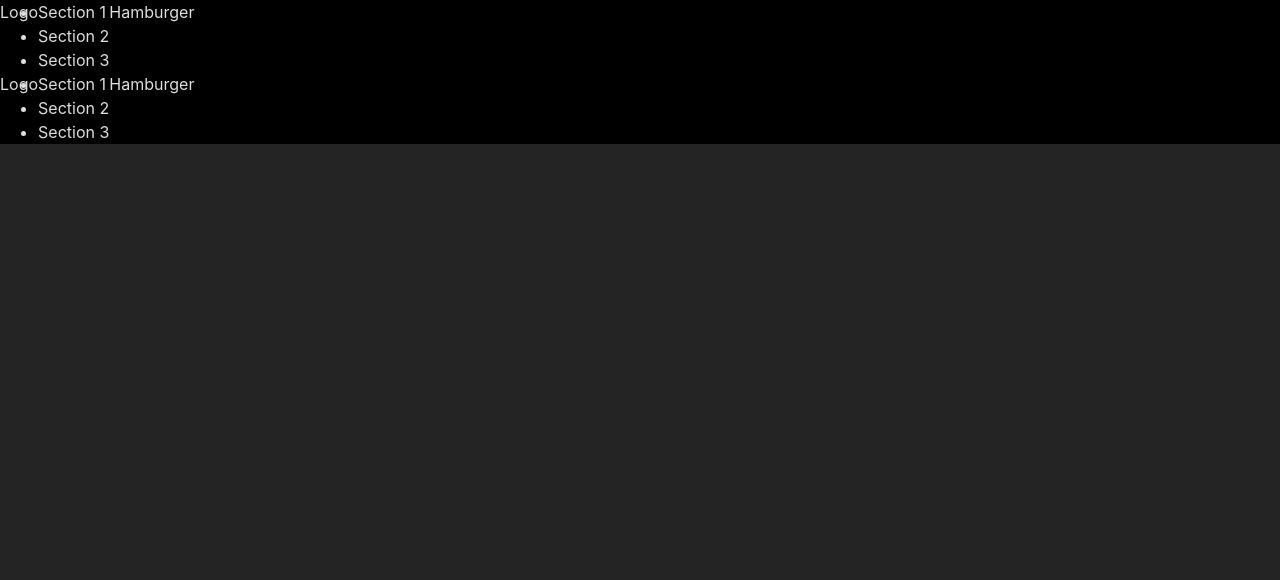
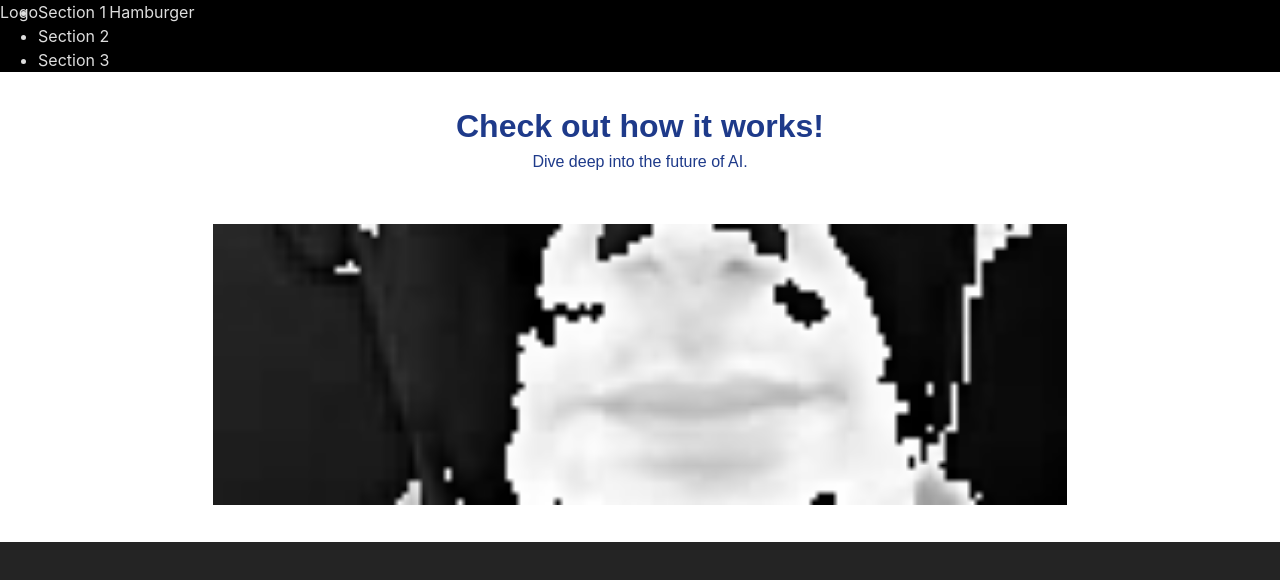
Before and after one commit to Chrisawgey/LipReadv.1, a React (Vite) app in the folder my-first-react-app/: page / in a window 1280 px wide. Shown: the top 580 px of the page. Built offline with nearby package versions, Linux system fonts and the light colour scheme.

Commit message:
animation with title

```diff
--- a/my-first-react-app/src/App.jsx
+++ b/my-first-react-app/src/App.jsx
@@ -1,3 +1,4 @@
+// App.jsx
 import "./App.css";
 import Landing from "./Components/Landing";
 import Body from "./Components/body";
@@ -5,8 +6,8 @@ import Body from "./Components/body";
 function App() {
     return (
         <div className="app">
-            <Landing></Landing>
-            <Body></Body>
+            <Landing />
+            <Body />
         </div>
     );
 }
--- a/my-first-react-app/src/Components/body.jsx
+++ b/my-first-react-app/src/Components/body.jsx
@@ -1,15 +1,30 @@
+import React from 'react';
+import animationGif from '../assets/animation.gif'; // Importing the GIF from the correct path
+
 export default function Body() {
-    return (
-        <div className="landing">
-            <nav className="nav-bar">
-                <div>Logo</div>
-                <ul>
-                    <li>Section 1</li>
-                    <li>Section 2</li>
-                    <li>Section 3 </li>
-                </ul>
-                <div>Hamburger</div>
-            </nav>
-        </div>
-    );
+  const centerTextStyle = {
+    fontFamily: 'Archivo, sans-serif',
+    textAlign: 'center',
+    color: '#1E3A8A',
+    backgroundColor: '#FFFFFF',
+    padding: '30px',                   // Padding around the content
+  };
+
+  const imageBoxStyle = {
+    maxWidth: '70%',                    // Adjust the maximum width of the image box
+    margin: 'auto',                     // Center align the image box horizontally
+    marginTop: '50px',                  // Adjust top margin for spacing
+  };
+
+  return (
+    <div style={centerTextStyle}>
+      <h1>Check out how it works!</h1>
+      <p>Dive deep into the future of AI.</p>
+
+      {/* Image box */}
+      <div style={imageBoxStyle}>
+        <img src={animationGif} alt="Animation showing how it works" style={{ width: '100%', height: 'auto' }} />
+      </div>
+    </div>
+  );
 }
```
Also changed, not shown: my-first-react-app/public/index.html (added, +13 -0 lines), my-first-react-app/src/App.css (line endings or trailing spaces), my-first-react-app/src/Body.css (added), my-first-react-app/src/assets/animation.gif (added).
